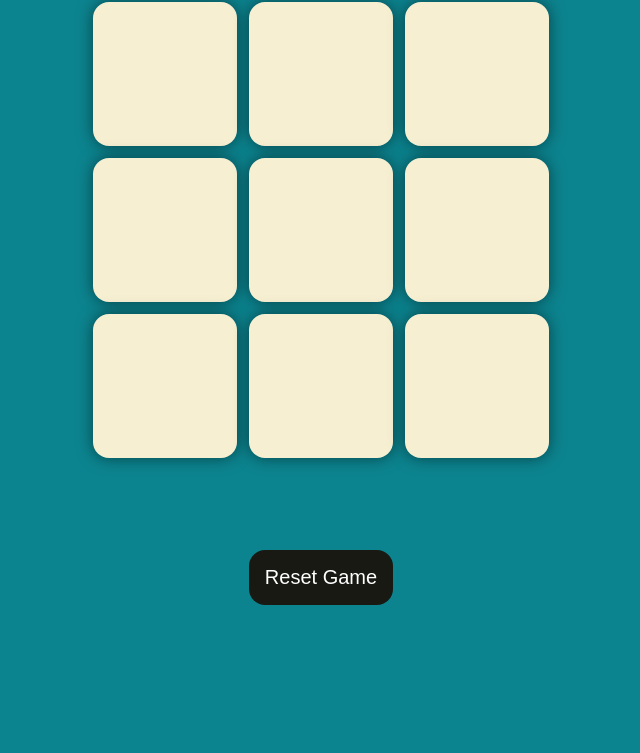
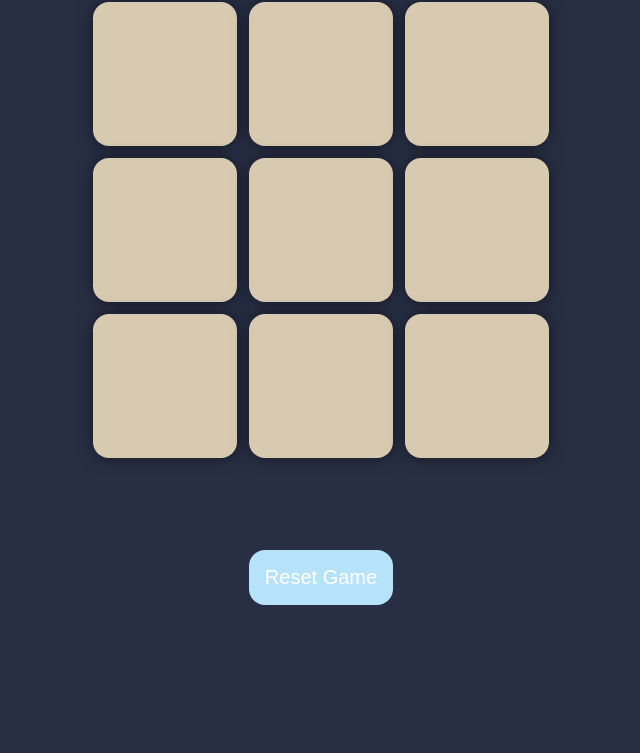
Before and after one commit to saara281/Tic-Tac-Toe, a plain HTML site: page index.html in a window 1280 px wide. Shown: the part 47-800 px from the top of the page, without its empty margins (319-959 px from the left). Drawn offline with Linux system fonts and the light colour scheme.

Commit message:
Update style.css
Signed-off-by: saara281 <saara.sugandh@gmail.com>

```diff
--- a/style.css
+++ b/style.css
@@ -3,7 +3,7 @@
     padding: 0;
 }
 body{
-    background-color: #0C848F;
+    background-color: #282F44;
     text-align: center;
 
 }
@@ -30,13 +30,13 @@ body{
     box-shadow: 0 0 1rem rgba(0,0,0,0.5);
     font-size: 10vmin;
     color: #191913;
-    background-color: #F6EFD2;
+    background-color: #D7CAB0;
 }
 
 #reset-btn{
     padding: 1rem;
     font-size: 1.25rem;
-    background-color: #191913;
+    background-color: #B7E3FA;
     color: #fff;
     border-radius: 1rem;
     border: none;
@@ -45,14 +45,14 @@ body{
 #new-btn{
     padding: 1rem;
     font-size: 1.25rem;
-    background-color: #191913;
+    background-color: #B7E3FA;
     color: #fff;
     border-radius: 1rem;
     border: none;
 }
 
 #msg{
-    color:  #F6EFD2;
+    color:  #D7CAB0;
     font-size: 8vmin;
 }
 
```
